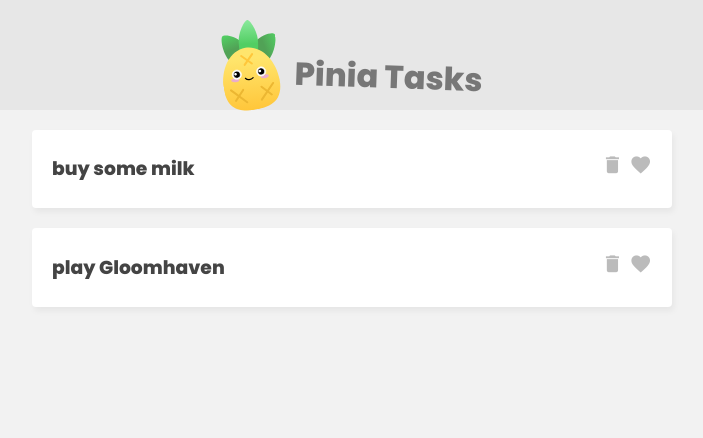
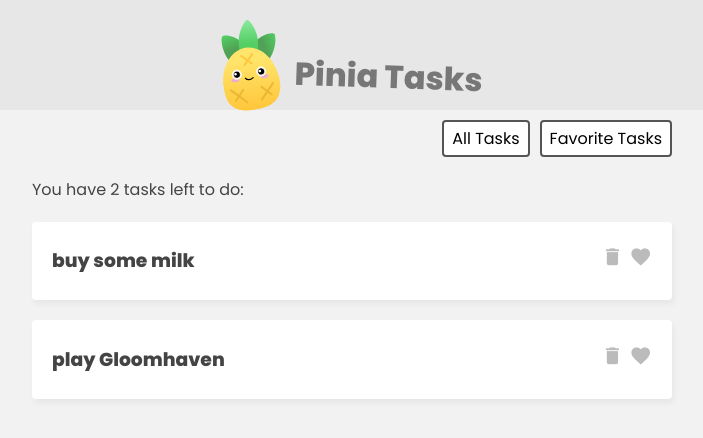
Before and after one commit to predrag-m/pinia-tasks, a Vue app: page / in a window 1280 px wide. Shown: the top 438 px of the page, without its empty margins (288-991 px from the left). Built offline with nearby package versions, Linux system fonts and the light colour scheme; the HTML template or start-up script is replaced by a standard one.

Commit message:
Added: all/fav btns for tasks in App.vue; CSS style for all/fav btns in main.css; 3 getters for all/fav btns in store/TaskStore.ts

```diff
--- a/src/App.vue
+++ b/src/App.vue
@@ -1,10 +1,12 @@
 <script setup lang="ts">
 import { useTaskStore } from "./stores/TaskStore";
 import TaskDetails from "@/components/TaskDetails.vue";
+import { ref } from "vue";
+import type TaskFilter from "@/types/TaskFilter";
 
-/// This returns us the 'store' property that we are placing inside the 'taskStore' constant
+/// 'useTaskStore()' returns us the 'store' property that we are placing inside the 'taskStore' constant.
 const taskStore = useTaskStore();
-// console.log(taskStore.tasks[0]); // temp
+const taskFilter = ref<TaskFilter>("all");
 </script>
 
 <template>
@@ -14,10 +16,25 @@ const taskStore = useTaskStore();
       <img src="@/assets/pinia-logo.svg" alt="Pinia Logo" />
       <h1>Pinia Tasks</h1>
     </header>
+    <!-- filter -->
+    <nav class="filter">
+      <button @click="taskFilter = 'all'">All Tasks</button>
+      <button @click="taskFilter = 'fav'">Favorite Tasks</button>
+    </nav>
     <!-- task list -->
-    <div class="task-list">
+    <div v-if="taskFilter === 'all'" class="task-list">
+      <p>You have {{ taskStore.totalCount }} tasks left to do:</p>
       <div v-for="task in taskStore.tasks" :key="task.id">
-        <task-details :task="task"/>
+        <task-details :task="task" />
+      </div>
+    </div>
+    <div v-if="taskFilter === 'fav'" class="task-list">
+      <p>
+        You have {{ taskStore.favCount }} favorite
+        {{ taskStore.favCount === 1 ? "task" : "tasks" }} left to do:
+      </p>
+      <div v-for="task in taskStore.favs" :key="task.id">
+        <task-details :task="task" />
       </div>
     </div>
   </main>
--- a/src/assets/main.css
+++ b/src/assets/main.css
@@ -65,3 +65,21 @@ header h1 {
     cursor: pointer;
     color: #bbb;
 }
+
+/* filter nav */
+.filter {
+    width: 640px;
+    margin: 10px auto;
+    text-align: right;
+}
+
+.filter button {
+    display: inline-block;
+    margin-left: 10px;
+    background: #fff;
+    border: 2px solid #555;
+    border-radius: 4px;
+    padding: 4px 8px;
+    cursor: pointer;
+    font-size: 1em;
+}
--- a/src/stores/TaskStore.ts
+++ b/src/stores/TaskStore.ts
@@ -14,4 +14,18 @@ export const useTaskStore = defineStore("taskStore", {
       ],
     };
   },
+  getters: {
+    favs: (state: State): Task[] => {
+      return state.tasks.filter((task: Task) => task.isFav);
+    },
+    // finish type notation for arguments
+    favCount: (state: State): number => {
+      return state.tasks.reduce((accumulator: number, currentValue: Task) => {
+        return currentValue.isFav ? accumulator + 1 : accumulator;
+      }, 0);
+    },
+    totalCount: (state: State): number => {
+      return state.tasks.length;
+    },
+  },
 });
--- /dev/null
+++ b/src/types/TaskFilter.ts
@@ -0,0 +1,3 @@
+type TaskFilter = "all" | "fav";
+
+export default TaskFilter;
```
